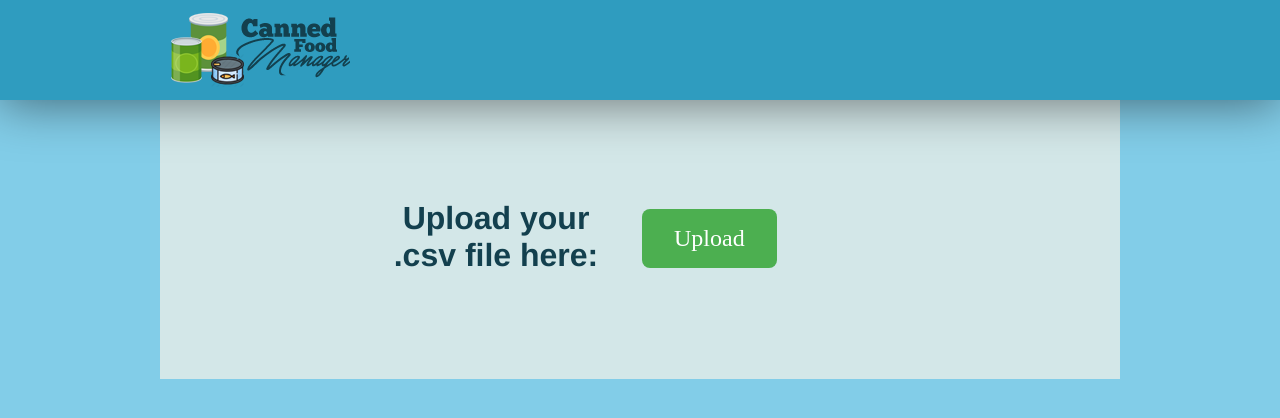
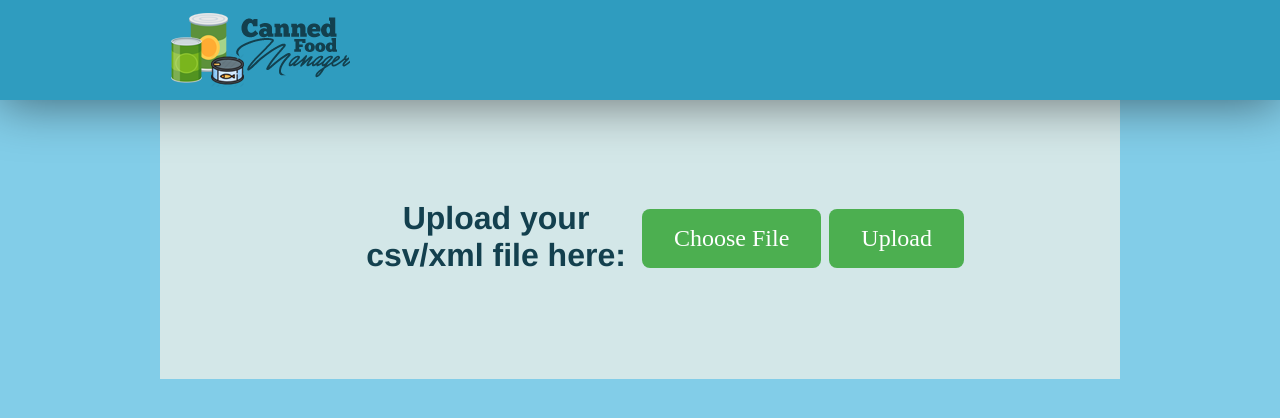
Before and after one commit to avramrs/TehnologiiWebCanF, a PHP site: page /upload-page.php in a window 1280 px wide. Shown: the top 418 px of the page. Run offline with PHP 8.4, Linux system fonts and the light colour scheme; the visitor is signed in with stand-in values (Sample User, id 1).

Commit message:
Made upload page functional

```diff
--- a/CanF/upload-page.php
+++ b/CanF/upload-page.php
@@ -1,5 +1,4 @@
-<?php
-session_start();
+<?php session_start();
 $user = null;
 if(isset($_SESSION['user_data']))
 {
@@ -10,10 +9,7 @@ if(!$user)
 {
 	header('Location: Login.php');
 }
-
-
 ?>
-
 <!DOCTYPE html>
 <html>
 <head>
@@ -32,14 +28,21 @@ if(!$user)
 
 	<div id="CF-content-section" class="CF-template-container">
 		<div id="CF-upload-text">
-			<h1>Upload your<br>.csv file here:</h1>
+			<h1>Upload your<br>csv/xml file here:</h1>
 		</div>
-		<div id="CF-upload-button">
+		<form id="CF-upload-button"
+		action="upload.php"
+		method="post"
+		enctype="multipart/form-data">
+			<label for="CF-file-browse">
+				Choose File
+			</label>
 			<label for="CF-file-upload">
     			Upload
 			</label>
-			<input id="CF-file-upload" type="file"/>
-		</div>
+			<input id="CF-file-browse" type="file" name="uploadFile">
+			<input id="CF-file-upload" type="submit" name="submit"/>
+		</form>
 	</div>
 
 </body>
```
